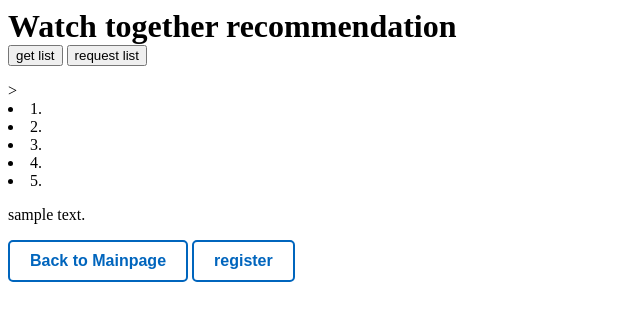
After one commit to ADS-2023-FR2/Agile_Project, a Flask app: template server/templates/watch_together.html in a window 1280 px wide. The commit adds this page. Shown: the top 321 px of the page, without its empty margins (0-640 px from the left). Run offline with Flask 3, Linux system fonts and the light colour scheme; the template is opened without the code that fills it, so the values that code supplies are empty.

Commit message:
mergeconflict resolved

```diff
--- a/server/app.py
+++ b/server/app.py
@@ -82,9 +82,15 @@ def serve_css(filename):
 def hello():
     return render_template('hello.html', data=df.to_dict(orient='records'))
 
-@app.route('/', methods=['GET', 'POST'])
-def combined_recommendations(user1_id, user2_id, n=5, c=0.5):
+@app.route('/combined_recommendations', methods=['GET', 'POST'])
+def combined_recommendations():
+    user1_id = request.args.get('user1_id')
+    user2_id = request.args.get('user2_id')
+    n = 5
+    c = 0.5
     comb_rec = get_combined_recommendations(user1_id, user2_id, n, c)
+    #comb_rec = ["Item a", "Item b", "Item c", "Item d", "Item e"]
+    #print(comb_rec)
     return jsonify({'top_recommendations': comb_rec})
 
 def load_data_from_csv(csv_file):
--- a/server/static/css/style.css
+++ b/server/static/css/style.css
@@ -75,3 +75,24 @@ h1 {
     display: inline-block;
     margin-right: 10px;
 }
+
+/* maneuver button styles */
+.maneuver-button {
+    display: inline-block;
+    padding: 10px 20px;
+    font-size: 16px;
+    font-weight: bold;
+    text-align: center;
+    text-decoration: none;
+    border: 2px solid #0065BD;
+    color: #0065BD;
+    background-color: #fff;
+    border-radius: 5px;
+    cursor: pointer;
+    transition: background-color 0.3s, color 0.3s;
+}
+
+.maneuver-button:hover {
+    background-color: #0065BD; /* new backgroundcoulor by Hover */
+    color: #fff; /* new leter coulor by Hover */
+}
--- /dev/null
+++ b/server/static/js/script.js
@@ -0,0 +1,61 @@
+// script.js
+function performAction() {
+    $.ajax({
+        url: "/get_list",
+        type: "GET",
+        success: function(data) {
+            updateList(data);
+        },
+        error: function(error) {
+            console.log("Error for getting the list in perform Action function:", error);
+        }
+    });
+}
+
+// script.js
+function request_list() {
+    //var user1_id = document.getElementById("variable1").value;
+    //var user2_id = document.getElementById("variable2").value;
+    var user1_id = "1"
+    var user2_id = "2"
+    var user1_id = parseInt(user1_id, 10);
+    var user2_id = parseInt(user2_id, 10);
+    $.ajax({
+        url: "/combined_recommendations",
+        type: "GET",
+        data: {
+            user1_id: user1_id,
+            user2_id: user2_id
+        },
+        success: function (response) {
+            // Creates a new sHTML-Code for the list
+            var listHtml = "<ul class='movie-list'>";
+
+            // Adding the ne results to the list
+            for (var i = 0; i < response.top_recommendations.length; i++) {
+                listHtml += "<li class='movie-list-item'>" + response.top_recommendations[i] + "</li>";
+            }
+
+            listHtml += "</ul>";
+
+            // add the HTML code to the container
+            var container = document.getElementById("resultContainer");
+            container.innerHTML = listHtml;
+        },
+        error: function (error) {
+            console.log("Error for getting the list in performAction2 function:", error);
+        }
+
+    });
+}
+
+function updateList(items) {
+    var resultList = document.getElementById("resultList");
+    resultList.innerHTML = ""; // Leeren Sie die Liste
+
+    for (var i = 0; i < items.length; i++) {
+        var listItem = document.createElement("li");
+        listItem.textContent = items[i];
+        resultList.appendChild(listItem);
+    }
+}
--- a/server/templates/hello.html
+++ b/server/templates/hello.html
@@ -255,6 +255,9 @@
     </div>
 </div>
 
+<!-- Link to watch together recodation -->
+<button class="maneuver-button" onclick="window.location.href='{{ url_for('watch_together') }}'">Watch Together</button>
+
 <script src="static/utils.js"></script>
 </body>
 </html>
--- /dev/null
+++ b/server/templates/watch_together.html
@@ -0,0 +1,40 @@
+<!DOCTYPE html>
+<html lang="en">
+<head>
+    <meta charset="UTF-8">
+    <meta name="viewport" content="width=device-width, initial-scale=1.0">
+    <link rel="stylesheet" href="{{ url_for('static', filename='css/style.css') }}">
+    <title>Watch together recommendation</title>
+
+
+</head>
+<body>
+    <h1 style="color: black;">Watch together recommendation</h1>
+
+    <button onclick="performAction()">get list</button>
+    <button onclick="request_list()">request list</button>
+
+    <ul id="resultList"></ul>
+    <div id="resultContainer"></div>
+
+    <script src="https://code.jquery.com/jquery-3.6.4.min.js"></script>
+    <script src="{{ url_for('static', filename='js/script.js') }}"></script>
+
+
+
+    <ul class="movie-list"></ul>>
+        <li class="movie-list-item">1. </li>
+        <li class="movie-list-item">2. </li>
+        <li class="movie-list-item">3. </li>
+        <li class="movie-list-item">4. </li>
+        <li class="movie-list-item">5. </li>
+    </ul>
+
+    <p>sample text.</p>
+    <!-- Add aditional context to the server. -->
+    <div class="button-container"></div>
+        <button class="maneuver-button" onclick="window.location.href='{{ url_for('hello') }}'">Back to Mainpage</button>
+        <button class="maneuver-button" onclick="window.location.href='/'">register</button>
+
+</body>
+</html>
```
